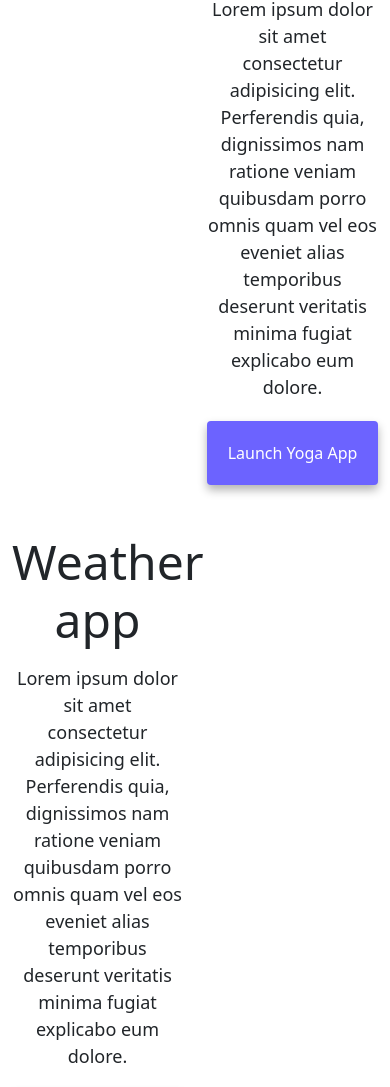
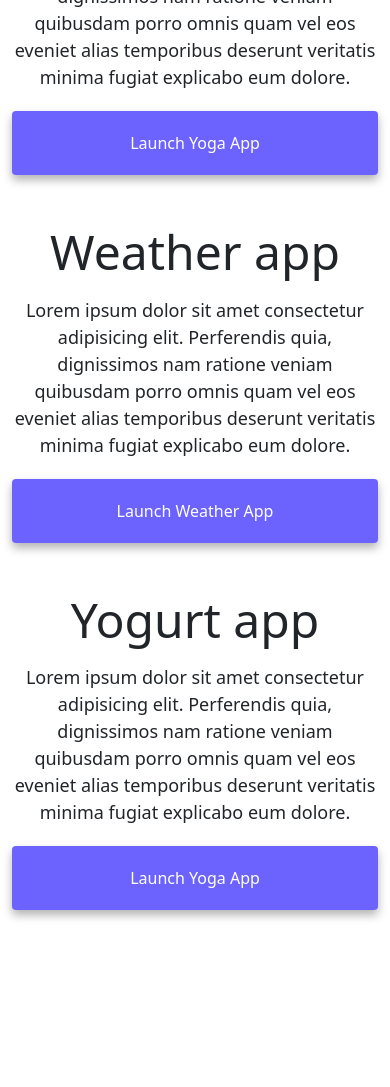
Before and after one commit to MeravKatz/front-end-developer-site, a plain HTML site: page index.html in a window 390 px wide. Shown: the part 616-1703 px from the top of the page. After the commit the page ends 1586 px from the top, so only its background shows below. Drawn offline with nearby package versions, Linux system fonts and the light colour scheme.

Commit message:
Made responsive edits

```diff
--- a/css/styles.css
+++ b/css/styles.css
@@ -11,7 +11,6 @@
 body {
   margin: 60px auto;
   margin-top: 100px;
-  max-width: 1200px;
 }
 
 h1,
@@ -122,4 +121,7 @@ p {
   h1 {
     font-size: 60px;
   }
+  h2 {
+    font-size: 40px;
+  }
 }
--- a/index.html
+++ b/index.html
@@ -59,22 +59,22 @@
     <h2>👋 Hi I am</h2>
     <h1>Merav Katz</h1>
     <h3>Front-end developer, based in Israel</h3>
-    <div class="navigation-links">
+    <div class="navigation-links mb-5">
       <a href="/about.html#contact" title="Contact info" class="contact-link"
         >Contact me</a
       >
       <a href="/about.html" title="About page" class="about-link">About me</a>
     </div>
-    <div class="container mt-5">
+    <div class="container">
       <div class="row mb-5">
-        <div class="col-6">
+        <div class="col-sm-6">
           <img
             src="/images/yoga.png"
             alt="yoga app"
             class="img-fluid project-image rounded d-none d-sm-block"
           />
         </div>
-        <div class="col-6">
+        <div class="col-sm-6">
           <h2 class="project-title mb-3">Yoga app</h2>
           <p>
             Lorem ipsum dolor sit amet consectetur adipisicing elit. Perferendis
@@ -86,7 +86,7 @@
         </div>
       </div>
       <div class="row mb-5">
-        <div class="col-6">
+        <div class="col-sm-6">
           <h2 class="project-title mb-3">Weather app</h2>
           <p>
             Lorem ipsum dolor sit amet consectetur adipisicing elit. Perferendis
@@ -98,7 +98,7 @@
             >Launch Weather App</a
           >
         </div>
-        <div class="col-6">
+        <div class="col-sm-6">
           <img
             src="/images/weather.png"
             alt="weather app"
@@ -107,14 +107,14 @@
         </div>
       </div>
       <div class="row mb-5">
-        <div class="col-6">
+        <div class="col-sm-6">
           <img
             src="/images/yogurt.png"
             alt="yogurt app"
             class="img-fluid project-image rounded d-none d-sm-block"
           />
         </div>
-        <div class="col-6">
+        <div class="col-sm-6">
           <h2 class="project-title mb-3">Yogurt app</h2>
           <p>
             Lorem ipsum dolor sit amet consectetur adipisicing elit. Perferendis
```
Also changed, not shown: about.html (+3 -3 lines).
